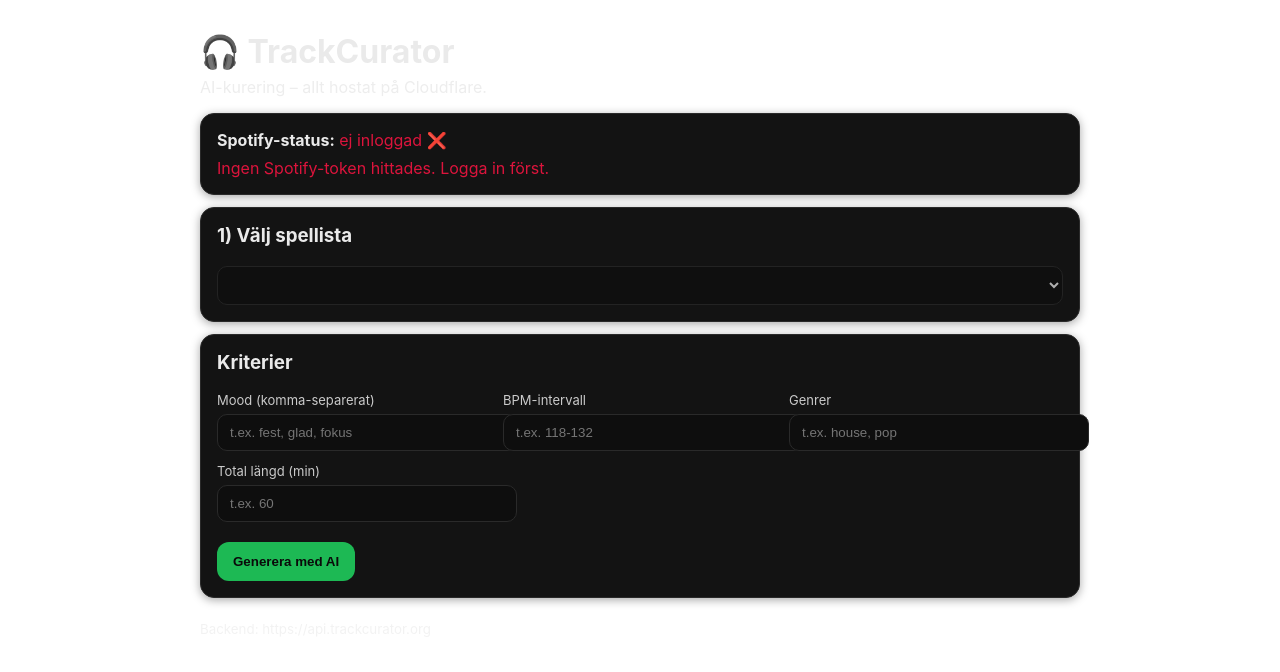
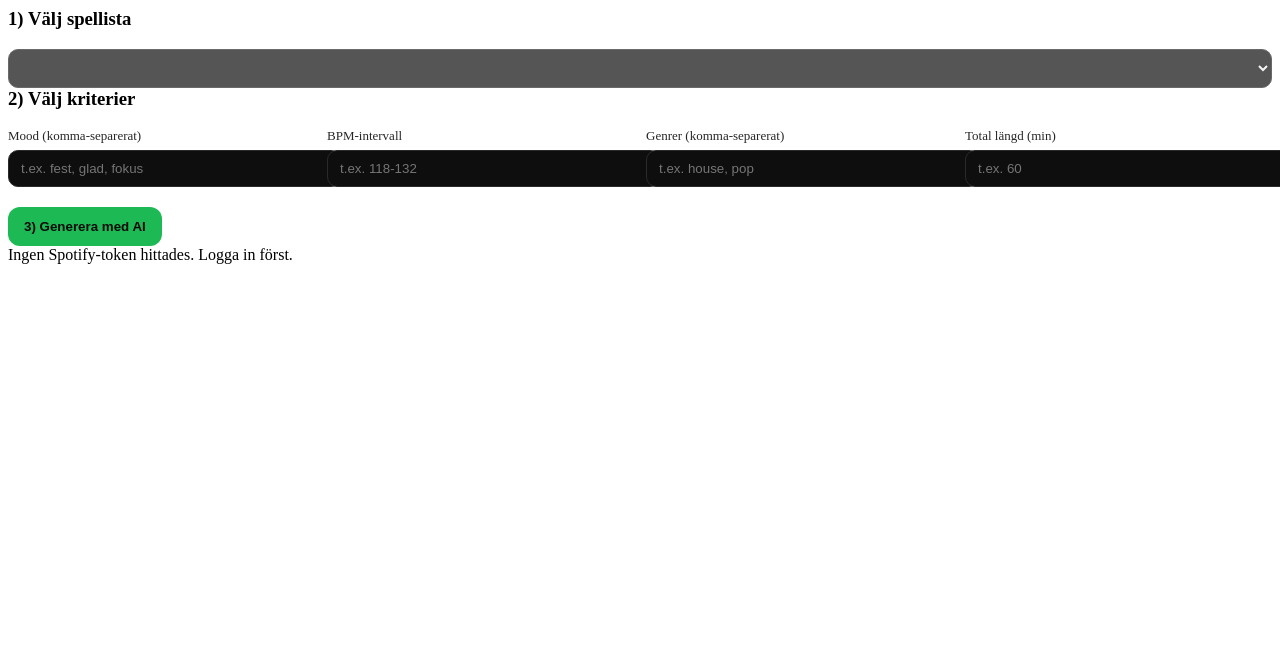
Before and after one commit to davidsowat/ugabug, a React (Vite) app in the folder kurator/: page / in a window 1280 px wide. Shown: the top 672 px of the page. Built offline with nearby package versions, Linux system fonts and the light colour scheme.

Commit message:
modified:   kurator/src/App.jsx

```diff
--- a/kurator/src/App.jsx
+++ b/kurator/src/App.jsx
@@ -1,31 +1,37 @@
 import { useEffect, useState } from "react";
 import axios from "axios";
 import { API_BASE } from "./services/api.js";
-import PlaylistSelector from "./PlaylistSelector.jsx"; // ← din befintliga komponent
+
+// Dina befintliga komponenter
+import PlaylistSelector from "./PlaylistSelector.jsx";       // har redan CSS
+import CriteriaSelection from "./CriteriaSelection.jsx";     // har redan CSS
+import ResultPage from "./ResultPage.jsx";                   // visar resultat
 
 const sleep = (ms) => new Promise((r) => setTimeout(r, ms));
 
 export default function App() {
-  // token från ditt befintliga loginflöde (PKCE)
+  // Spotify-token (satt av ditt loginflöde)
   const [token, setToken] = useState(null);
   const [tokenErr, setTokenErr] = useState("");
 
-  // vald spellista (från PlaylistSelector)
+  // Vald spellista från sidans vänsterkolumn
   const [selectedPlaylist, setSelectedPlaylist] = useState(null);
 
-  // kriterier (du kan koppla dessa vidare till dina Criteria* komponenter om du vill)
+  // Kriterier från CriteriaSelection
   const [criteria, setCriteria] = useState({
-    mood: "",
-    bpmRange: "",
-    genre: "",
-    length: "",
+    genres: [],       // array av strängar
+    moods: [],        // array av strängar
+    bpmMin: 0,
+    bpmMax: 0,
+    lengthMin: 0      // i minuter
   });
 
-  // AI/Result
-  const [loadingAI, setLoadingAI] = useState(false);
-  const [aiErr, setAiErr] = useState("");
+  // Läge/resultat
+  const [submitting, setSubmitting] = useState(false);
+  const [error, setError] = useState("");
   const [result, setResult] = useState(null);
 
+  // Plocka token från sessionStorage (matcha ditt loginflöde)
   useEffect(() => {
     try {
       const t = sessionStorage.getItem("spotify_access_token");
@@ -36,149 +42,95 @@
     }
   }, []);
 
-  async function runAnalyze() {
-    if (!token) { setAiErr("Ingen Spotify-token. Logga in först."); return; }
-    if (!selectedPlaylist?.id) { setAiErr("Välj en spellista."); return; }
+  // Kallas när du klickar på “Generera ny spellista”
+  async function handleGenerate() {
+    if (!token) { setError("Ingen Spotify-token. Logga in först."); return; }
+    if (!selectedPlaylist?.id) { setError("Välj en spellista."); return; }
 
-    setLoadingAI(true);
-    setAiErr("");
+    setSubmitting(true);
+    setError("");
     setResult(null);
 
     try {
-      await sleep(150);
-      const { data } = await axios.post(`${API_BASE}/analyze`, {
+      await sleep(120);
+
+      // Mappa dina UI-kriterier → backend-format
+      const payload = {
         token,
         playlistId: selectedPlaylist.id,
-        criteria: sanitizeCriteria(criteria),
         createNew: true,
         llmLimit: 300,
-      });
+        criteria: {
+          mood: criteria.moods.join(", "),                            // "Fest, Glad"
+          genre: criteria.genres.join(", "),                          // "House, Pop"
+          bpmRange: toBpmRange(criteria.bpmMin, criteria.bpmMax),     // "118-132" el. ""
+          length: criteria.lengthMin                                  // minuter (valfritt)
+        }
+      };
+
+      const { data } = await axios.post(`${API_BASE}/analyze`, payload);
       if (!data?.ok) throw new Error(data?.error || "Okänt fel");
       setResult(data);
-    } catch (_e) {
-      setAiErr("Kunde inte analysera. Testa igen (token/scopes, nätverk, rate-limit).");
+    } catch (e) {
+      setError("Kunde inte generera spellista. Testa igen (token/scopes, nätverk).");
     } finally {
-      setLoadingAI(false);
+      setSubmitting(false);
     }
   }
 
   return (
-    <div style={styles.app}>
-      <header style={styles.header}>
-        <h1 style={{ margin: 0 }}>🎧 TrackCurator</h1>
-        <p style={{ marginTop: 6, opacity: 0.85 }}>AI-kurering – allt hostat på Cloudflare.</p>
-      </header>
+    <div className="app">
+      {/* Vänster: Dina spellistor (din komponent + CSS) */}
+      <aside className="sidebar">
+        <PlaylistSelector
+          token={token}
+          onSelect={setSelectedPlaylist}   // får hela playlist-objektet
+        />
+        <div className="logout-row">
+          {/* Din befintliga “Logga ut”-knapp kan ligga kvar här */}
+        </div>
+      </aside>
 
-      <section style={styles.card}>
-        <strong>Spotify-status:</strong>{" "}
-        {token ? <span style={{ color: "green" }}>inloggad ✅</span> : <span style={{ color: "crimson" }}>ej inloggad ❌</span>}
-        {tokenErr && <div style={styles.err}>{tokenErr}</div>}
-      </section>
+      {/* Höger: Det stora kortet med kriterier och CTA-knapp */}
+      <main className="content">
+        {selectedPlaylist && (
+          <header className="playlist-header">
+            <h1 className="playlist-title">{selectedPlaylist.name}</h1>
+            {/* Din befintliga artwork/ägare/antal spår kan ligga kvar här */}
+          </header>
+        )}
 
-      <section style={styles.card}>
-        {/* Din PlaylistSelector.jsx hämtar listor med access-token och skickar upp vald spellista */}
-        <PlaylistSelector token={token} onSelect={setSelectedPlaylist} />
-      </section>
+        {/* Kriterier – behåll din look; vi skickar upp state via props */}
+        <section className="criteria-card">
+          <CriteriaSelection
+            // Dessa två props behöver du implementera i CriteriaSelection (se filen nedan):
+            onChange={setCriteria}            // skickar upp {genres,moods,bpmMin,bpmMax,lengthMin}
+            onGenerate={handleGenerate}       // körs när du trycker på knappen
+            submitting={submitting}
+          />
 
-      <section style={styles.card}>
-        <h3 style={{ marginTop: 0 }}>Kriterier</h3>
-        <div style={styles.grid}>
-          <Field label="Mood (komma-separerat)">
-            <input style={styles.input} placeholder="t.ex. fest, glad, fokus"
-              value={criteria.mood} onChange={(e)=>setCriteria(v=>({...v, mood:e.target.value}))}/>
-          </Field>
-          <Field label="BPM-intervall">
-            <input style={styles.input} placeholder="t.ex. 118-132"
-              value={criteria.bpmRange} onChange={(e)=>setCriteria(v=>({...v, bpmRange:e.target.value}))}/>
-          </Field>
-          <Field label="Genrer">
-            <input style={styles.input} placeholder="t.ex. house, pop"
-              value={criteria.genre} onChange={(e)=>setCriteria(v=>({...v, genre:e.target.value}))}/>
-          </Field>
-          <Field label="Total längd (min)">
-            <input style={styles.input} type="number" min={0} step={5} placeholder="t.ex. 60"
-              value={criteria.length} onChange={(e)=>setCriteria(v=>({...v, length:e.target.value}))}/>
-          </Field>
-        </div>
+          {/* Felmeddelande (behåller din stil – lägg valfri klass) */}
+          {error && <div className="error-text">{error}</div>}
+          {tokenErr && <div className="error-text">{tokenErr}</div>}
+        </section>
 
-        <button style={styles.button} onClick={runAnalyze} disabled={loadingAI || !token || !selectedPlaylist}>
-          {loadingAI ? "Skapar kurering…" : "Generera med AI"}
-        </button>
-        {aiErr && <div style={styles.err}>{aiErr}</div>}
-      </section>
-
-      {result && (
-        <section style={styles.card}>
-          <h3 style={{ marginTop: 0 }}>Resultat</h3>
-          <div style={{ marginBottom: 12 }}>
-            <div style={styles.titleRow}>
-              <h2 style={{ margin: 0 }}>{result.llm_title || "Ny spellista"}</h2>
-              {result.newPlaylist?.external_urls?.spotify && (
-                <a href={result.newPlaylist.external_urls.spotify} target="_blank" rel="noreferrer" style={styles.linkBtn}>
-                  Öppna på Spotify ↗
-                </a>
-              )}
-            </div>
-            <p style={{ marginTop: 6, opacity: 0.85 }}>
-              {result.llm_description || "AI-genererad beskrivning saknas."}
-            </p>
-            <small style={{ opacity: 0.7 }}>
-              {result.counts?.curated ?? 0} kuraterade av {result.counts?.original ?? 0} spår
-              {result.playlistMeta?.name ? ` • källa: ${result.playlistMeta.name}` : ""}
-            </small>
-          </div>
-
-          {Array.isArray(result.analysis?.cards) && result.analysis.cards.length > 0 && (
-            <div style={styles.cardsGrid}>
-              {result.analysis.cards.map((c, i) => (
-                <div key={i} style={styles.infoCard}>
-                  <div style={{ fontSize: 20 }}>{c.emoji || "🎵"}</div>
-                  <div style={{ fontWeight: 600 }}>{c.title || "Trivia"}</div>
-                  <div style={{ fontSize: 14, opacity: 0.85, marginTop: 4 }}>{c.body}</div>
-                  <div style={{ fontSize: 12, opacity: 0.6, marginTop: 6 }}>{c.why_it_matters}</div>
-                </div>
-              ))}
-            </div>
-          )}
-        </section>
-      )}
-
-      <footer style={{ marginTop: 20, opacity: 0.6 }}>
-        <small>Backend: {API_BASE}</small>
-      </footer>
+        {/* Resultat – din sida/komponent renderar titeln, beskrivningen, trivia mm */}
+        {result && (
+          <section className="result-card">
+            <ResultPage
+              result={result}                  // { newPlaylist, llm_title, llm_description, analysis.cards, ... }
+            />
+          </section>
+        )}
+      </main>
     </div>
   );
 }
 
-function Field({ label, children }) {
-  return (
-    <div>
-      <label style={{ display: "block", marginBottom: 6, fontSize: 13, opacity: 0.85 }}>{label}</label>
-      {children}
-    </div>
-  );
+function toBpmRange(min, max) {
+  const a = parseInt(min, 10), b = parseInt(max, 10);
+  if (Number.isFinite(a) && Number.isFinite(b) && a > 0 && b > 0 && b >= a) {
+    return `${a}-${b}`;
+  }
+  return "";
 }
-
-function sanitizeCriteria(c) {
-  const out = { ...c };
-  out.mood     = (out.mood || "").trim();
-  out.genre    = (out.genre || "").trim();
-  out.bpmRange = (out.bpmRange || "").replace(/\s+/g, "");
-  const len    = parseInt(out.length, 10);
-  out.length   = Number.isFinite(len) ? Math.max(0, Math.min(len, 600)) : "";
-  return out;
-}
-
-const styles = {
-  app: { maxWidth: 880, margin: "32px auto", padding: "0 16px", fontFamily: "Inter, system-ui, sans-serif", color: "#eaeaea" },
-  header: { marginBottom: 16 },
-  card: { background: "#131313", border: "1px solid #2a2a2a", borderRadius: 14, padding: 16, margin: "12px 0", boxShadow: "0 2px 10px rgba(0,0,0,.35)" },
-  err: { marginTop: 8, color: "crimson" },
-  grid: { display: "grid", gridTemplateColumns: "repeat(auto-fit, minmax(220px,1fr))", gap: 12, marginBottom: 12 },
-  input: { width: "100%", padding: "10px 12px", borderRadius: 10, border: "1px solid #2a2a2a", background: "#0e0e0e", color: "#eaeaea" },
-  button: { marginTop: 8, background: "#1db954", color: "#0a0a0a", fontWeight: 700, border: "none", padding: "12px 16px", borderRadius: 12, cursor: "pointer" },
-  titleRow: { display: "flex", alignItems: "center", justifyContent: "space-between", gap: 12 },
-  linkBtn: { background: "#0e0e0e", border: "1px solid #2a2a2a", padding: "8px 10px", borderRadius: 10, color: "#87cefa", textDecoration: "none" },
-  cardsGrid: { display: "grid", gridTemplateColumns: "repeat(auto-fit, minmax(220px,1fr))", gap: 12, marginTop: 6 },
-  infoCard: { background: "#0e0e0e", border: "1px solid #2a2a2a", borderRadius: 12, padding: 12 }
-};
```
